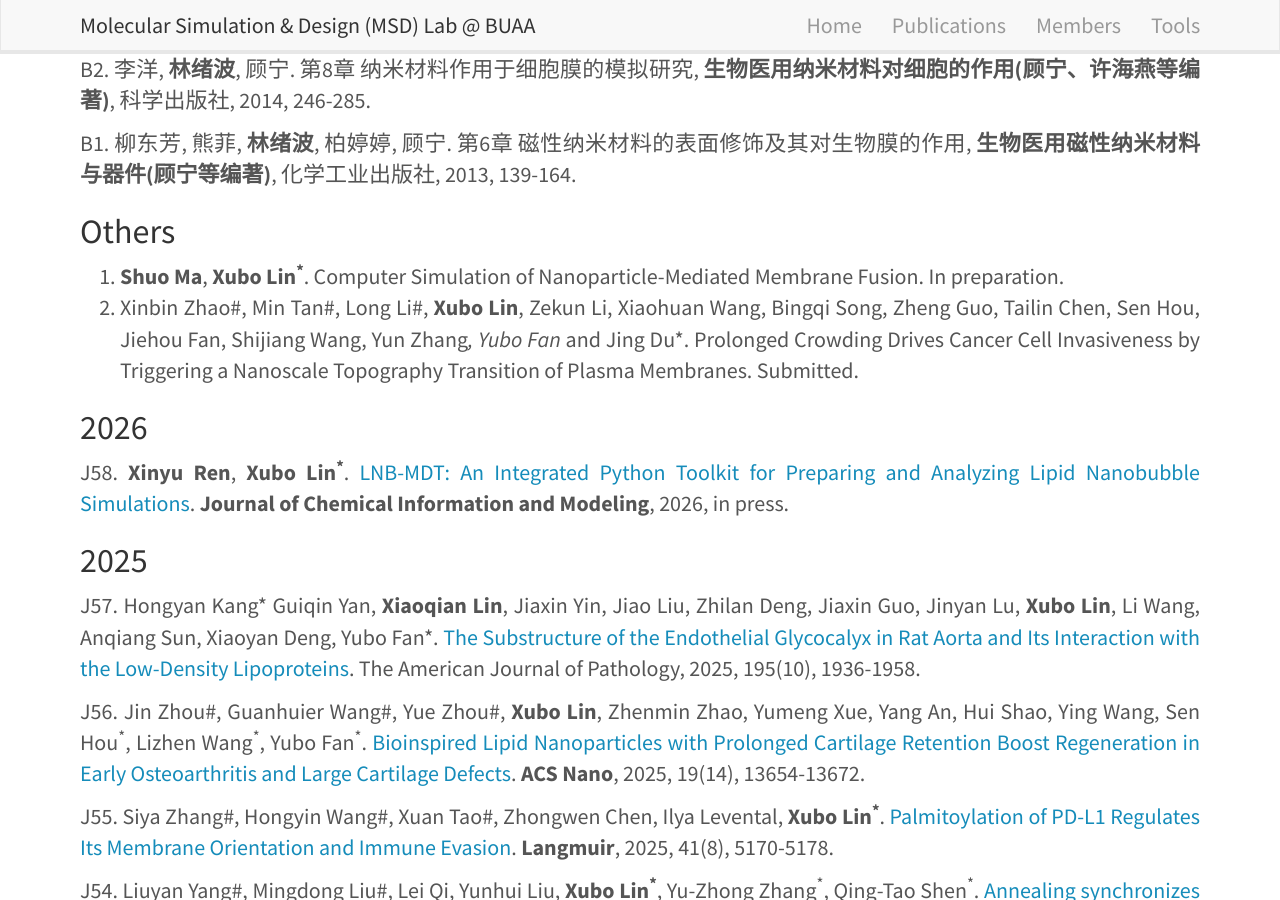
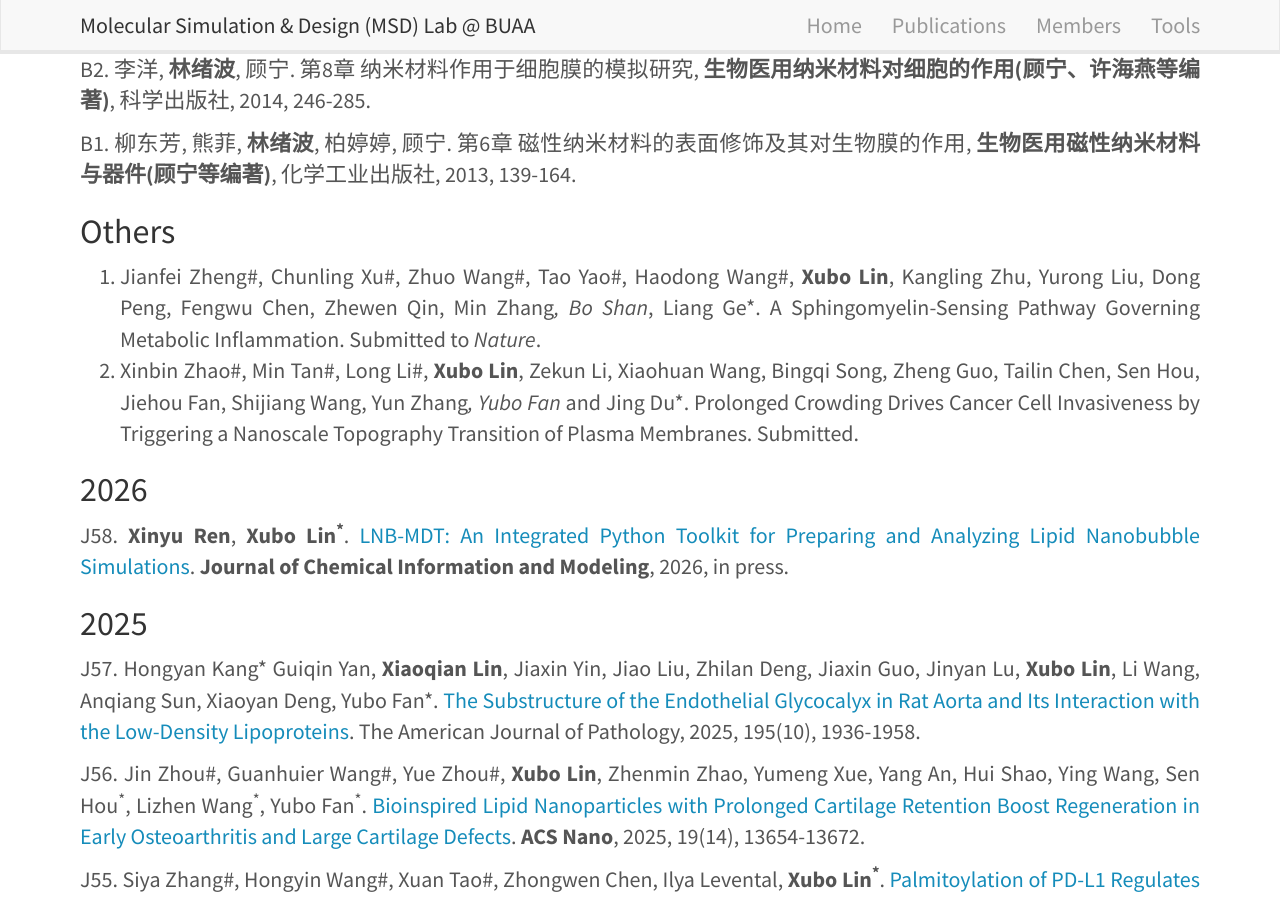
Before and after one commit to linxubo/linxubo.github.io, a Jekyll site: the page built from _pages/publications.md, in a window 1280 px wide and 900 px high, scrolled down 449 px. Built offline with Jekyll 4.4.1, drawn with Linux system fonts in a browser that asks for light colours; nearby versions of some CDN libraries; a script that is not in the unit is left out.

Commit message:
Update publications.md

```diff
--- a/_pages/publications.md
+++ b/_pages/publications.md
@@ -20,7 +20,7 @@ B2.	李洋, **林绪波**, 顾宁. 第8章 纳米材料作用于细胞膜的模
 B1.	柳东芳, 熊菲, **林绪波**, 柏婷婷, 顾宁. 第6章 磁性纳米材料的表面修饰及其对生物膜的作用, **生物医用磁性纳米材料与器件(顾宁等编著)**, 化学工业出版社, 2013, 139-164.
 
 ## Others
-1. **Shuo Ma**, **Xubo Lin<sup>*</sup>**. Computer Simulation of Nanoparticle-Mediated Membrane Fusion. In preparation.
+1. Jianfei Zheng#, Chunling Xu#, Zhuo Wang#, Tao Yao#, Haodong Wang#, **Xubo Lin**, Kangling Zhu, Yurong Liu, Dong Peng, Fengwu Chen, Zhewen Qin, Min Zhang*, Bo Shan*, Liang Ge*. A Sphingomyelin-Sensing Pathway Governing Metabolic Inflammation. Submitted to _Nature_.
 2. Xinbin Zhao#, Min Tan#, Long Li#, **Xubo Lin**, Zekun Li, Xiaohuan Wang, Bingqi Song, Zheng Guo, Tailin Chen, Sen Hou, Jiehou Fan, Shijiang Wang, Yun Zhang*, Yubo Fan* and Jing Du*. Prolonged Crowding Drives Cancer Cell Invasiveness by Triggering a Nanoscale Topography Transition of Plasma Membranes. Submitted.
 
 ## 2026
```
